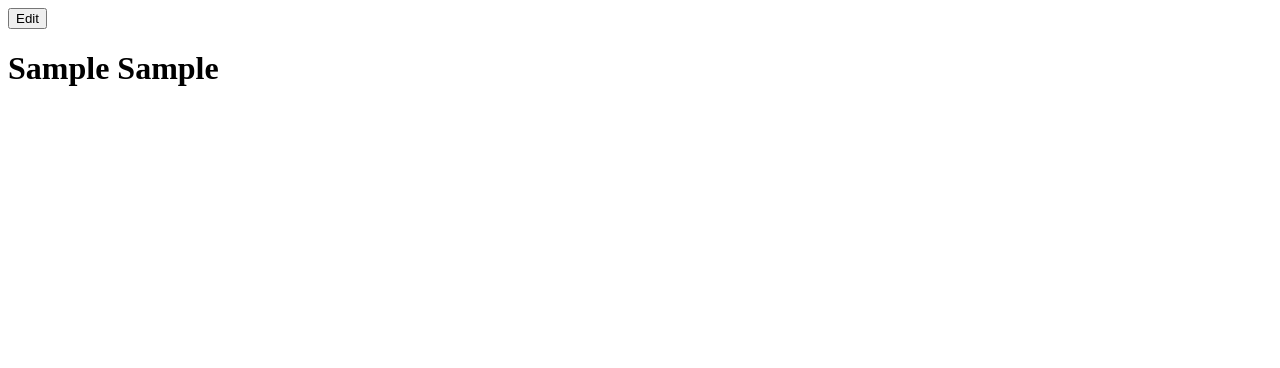
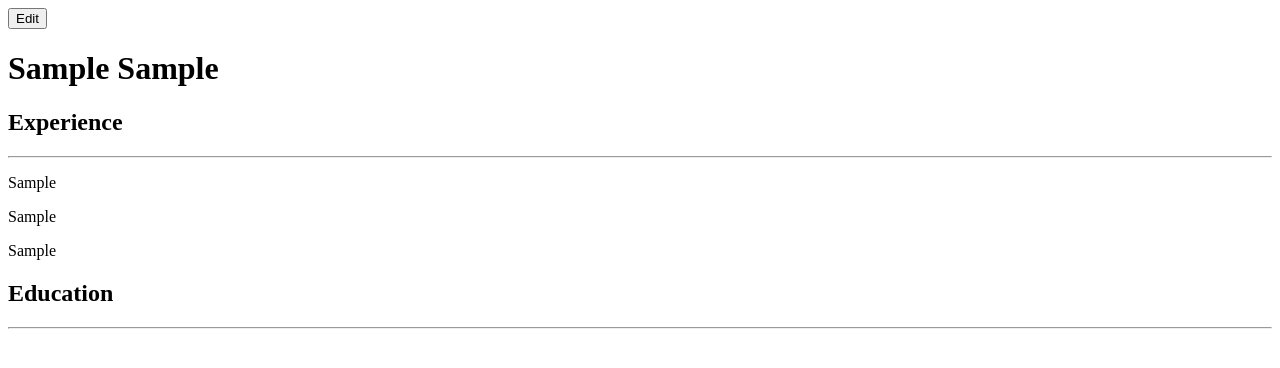
Before and after one commit to con-dog/cv-project-2, a React (Create React App) app: page / in a window 1280 px wide. Both pictures are taken after typing "Sample", "Sample", "name@example.com", "Sample", "Sample", "Sample" into the empty fields and a click on the button "Generate". Shown: the top 368 px of the page. Built offline with nearby package versions, Linux system fonts and the light colour scheme.

Commit message:
dev: Add sections to form and components

```diff
--- a/src/components/CV.jsx
+++ b/src/components/CV.jsx
@@ -1,12 +1,14 @@
 import React from 'react';
 import CVHeader from './CVHeader';
+import CVBody from './CVBody';
 
 function CV(props) {
   const { details } = props;
-  const { firstName, lastName } = details;
+  const { firstName, lastName, job, company, description } = details;
   return (
     <div>
       <CVHeader firstName={firstName} lastName={lastName} />
+      <CVBody job={job} company={company} description={description} />
     </div>
   );
 }
--- /dev/null
+++ b/src/components/CVBody.jsx
@@ -0,0 +1,18 @@
+import React from 'react';
+
+function CVBody(props) {
+  const { job, company, description } = props;
+  return (
+    <div>
+      <h2>Experience</h2>
+      <hr />
+      <p>{job}</p>
+      <p>{company}</p>
+      <p>{description}</p>
+      <h2>Education</h2>
+      <hr />
+    </div>
+  );
+}
+
+export default CVBody;
--- a/src/components/EditCardPerson.jsx
+++ b/src/components/EditCardPerson.jsx
@@ -21,7 +21,7 @@ function EditCardPerson(props) {
       <input
         id="email"
         type="text"
-        placeholder="Email name"
+        placeholder="Email"
         onChange={handleTextChange}
         value={email}
       />
```
